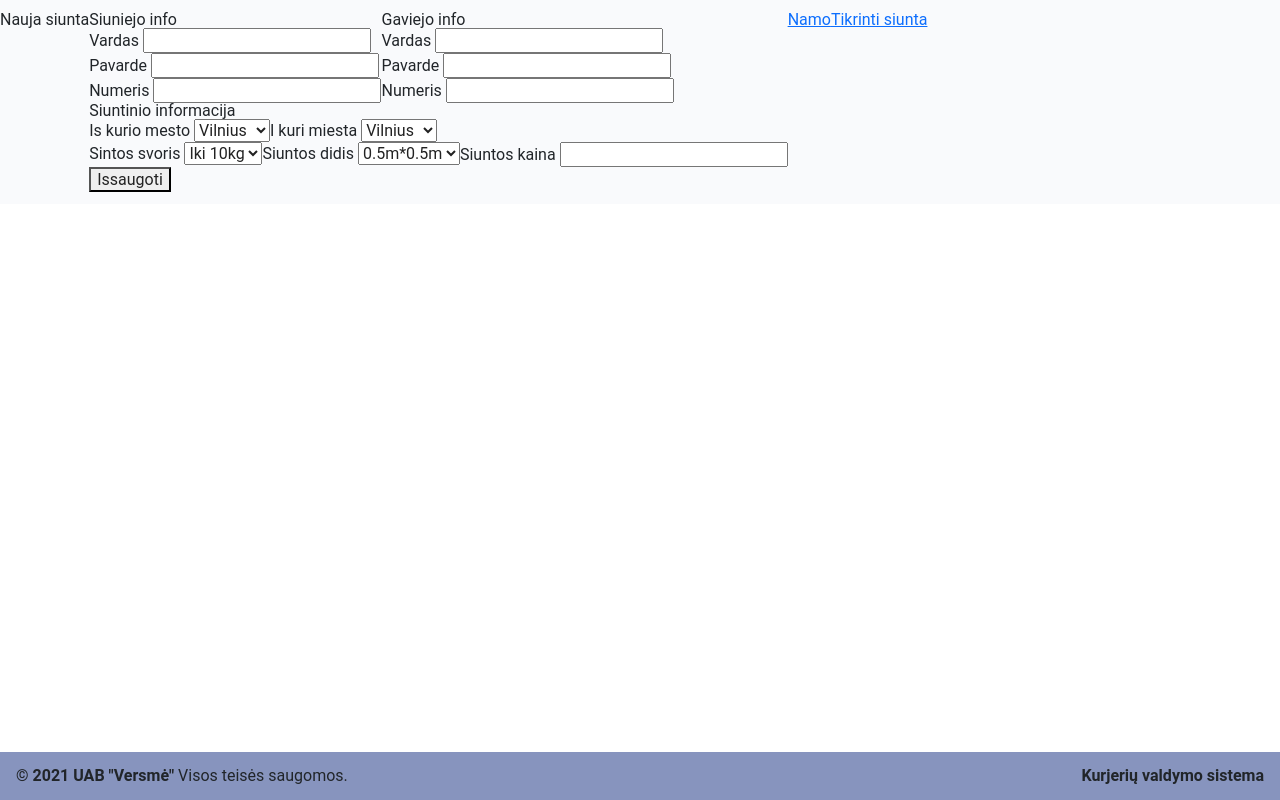
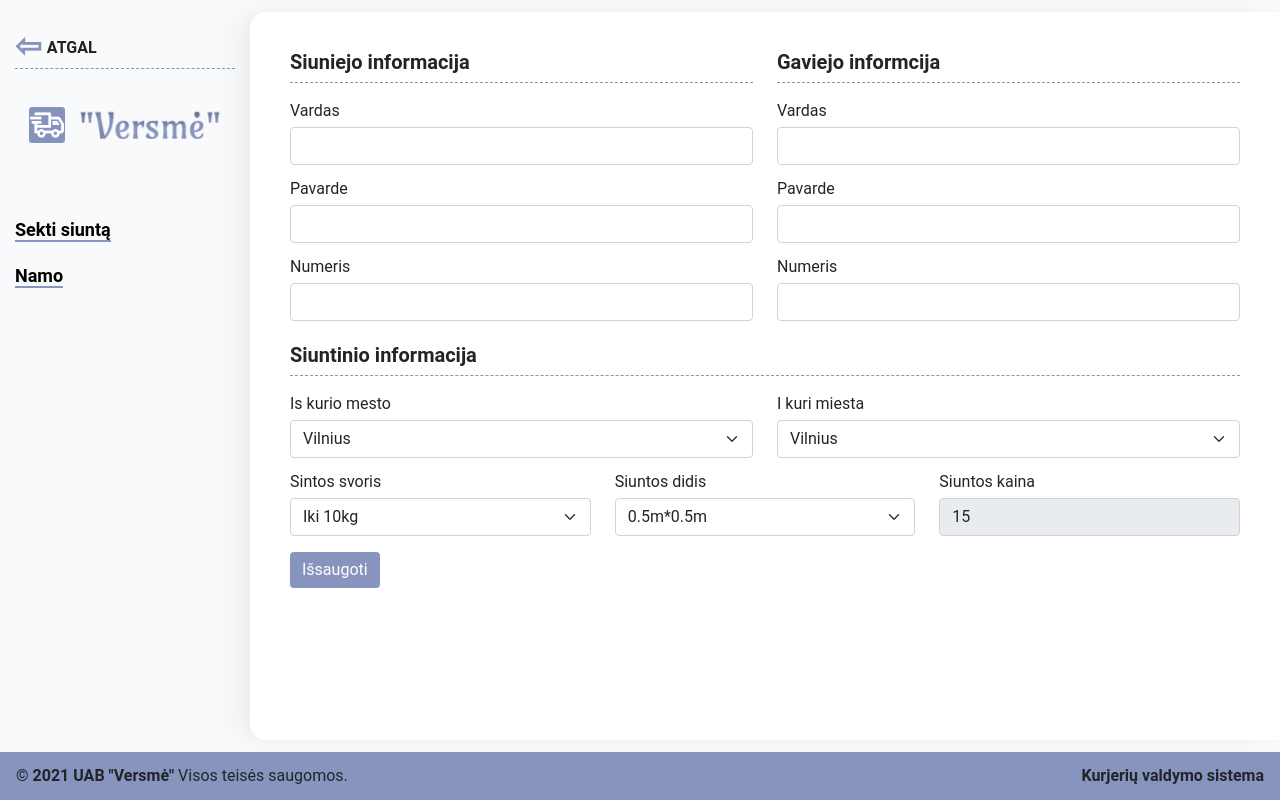
Before and after one commit to Andrej-Polujanskij/Courier-system, a PHP site: page /new_parcel.php in a window 1280 px wide. Run offline with PHP 8.4, Linux system fonts and the light colour scheme.

Commit message:
new parcel design

```diff
--- a/assets/css/main.css
+++ b/assets/css/main.css
@@ -15,11 +15,35 @@ main {
 }
 
 .back_btn {
-    height: 48px;
+    height: 60px;
+    display: flex;
+    align-items: flex-start;
+    justify-content: flex-start;
+    margin-bottom: 10px;
+    /* background-color: rgb(135, 148, 190); */
+}
+
+.back_btn button{
     display: flex;
     align-items: center;
-    justify-content: flex-startß;
-    /* background-color: rgb(135, 148, 190); */
+    border: none;
+    background: transparent;
+    font-weight: bold;
+    padding: 0;
+    width: 100%;
+    border-bottom: 1px dashed rgb(135, 148, 190);
+}
+
+.back_btn button span{
+    font-size: 32px;
+    margin-right: 5px;
+    color: #8794be;
+    margin-bottom: 3px;
+    transition: ease 0.3s;
+}
+
+.back_btn button:hover span{
+    margin-right: 15px;
 }
 
 .aside {
@@ -30,7 +54,7 @@ main {
 
 .dashboard {
     background-color: white;
-    padding: 15px;
+    padding: 40px;
     max-height: calc(100vh - 72px);
     min-height: calc(100vh - 72px);
     width: 100%;
@@ -48,7 +72,7 @@ nav ul.menu {
 }
 
 nav ul.menu li {
-    margin: 20px 0;
+    margin: 28px 0;
 }
 
 nav ul.menu li a {
@@ -57,12 +81,13 @@ nav ul.menu li a {
     color: black;
     font-weight: 600;
     border-bottom: 2px solid #8794be;
-    transition: ease 0.2s;
+    transition: ease 0.3s;
 }
 
 nav ul.menu li a:hover{
-    border-bottom: none;
+    /* border-bottom: none; */
     color: #8794be;
+    margin-left: 20px;
 }
 
 
@@ -131,6 +156,7 @@ footer {
 .logo {
     align-items: center;
     justify-content: space-evenly;
+    padding-top: 10px;
 }
 
 .logo-img {
@@ -141,19 +167,72 @@ footer {
     max-width: 200px;
 }
 
+.dashboard-title{
+    display: flex;
+    flex-direction: column;
+    justify-content: center;
+    height: 100%;
+}
+
 .dashboard-title h1{
-  font-size: 44px;
+  font-size: 66px;
   line-height: 1;
   font-weight: 600;
-  margin-bottom: 10px;
+  margin-bottom: 12px;
+  margin-left: 10%;
 }
 
 .dashboard-title h3 {
-  font-size: 20px;
+  font-size: 28px;
   line-height: 1;
   font-weight: 600;
   margin-bottom: 16px;
+  margin-left: 10%;
+}
+.dashboard-title p{
+    margin-left: 20%;
+    margin-bottom: 20px;
+    font-size: 22px;
+    color: #8794be;
 }
 .dashboard-main-img{
-  max-width: 200px;
+    margin-top: 120px;
+  max-width: 250px;
+  margin-left: 20%;
 }
+
+.dashboard-user-title{
+    display: flex;
+    flex-direction: column;
+    height: 100%;
+    justify-content: space-evenly;
+}
+
+.dashboard-user-title h1{
+    font-size: 28px;
+}
+.dashboard-user-title ul{
+    margin-top: 20px;
+}
+.dashboard-user-title ul li {
+font-size: 18px;
+margin: 12px 0;
+}
+
+.new_parcel-title{
+    font-size: 20px;
+    font-weight: 700;
+    padding-bottom: 10px;
+    margin-bottom: 20px;
+    border-bottom: 1px dashed rgb(135, 148, 190);
+}
+
+.btn-main{
+    color: white;
+    border: #8794be;
+    background-color: #8794be;
+}
+button.btn-main:hover {
+    /* opacity: 0.8; */
+    background-color: #bac2d9;
+}
--- a/assets/js/main.js
+++ b/assets/js/main.js
@@ -1,11 +1,22 @@
 console.log('veikia');
 
-$(document).ready(function() {
-  $('#new_parcel').submit(function(e) {
-    e.preventDefault()
+
+
+$(document).ready(function () {
+  var forms = document.querySelectorAll('.needs-validation')
+
+  Array.prototype.slice.call(forms)
+    .forEach(function (form) {
+      form.addEventListener('submit', function (event) {
+        if (!form.checkValidity()) {
+          event.preventDefault()
+          event.stopPropagation()
+          console.log('blogai')
+        } else {
+          event.preventDefault()
+          console.log('cia toliau');
 
           let formData = new FormData(this);
-
           $.ajax({
             url: 'function.php?action=save_new_parcel',
             data: formData,
@@ -14,16 +25,42 @@ $(document).ready(function() {
             processData: false,
             method: 'POST',
             type: 'POST',
-      success: function(resp) {
+            success: function (resp) {
               alert('Data successfully saved', "success");
-        setTimeout(function() {
+              setTimeout(function () {
                 location.href = `complete.php?parcel_id=${resp}`
               }, 1000)
             }
           })
+        }
+        form.classList.add('was-validated')
+      }, false)
     })
 
-  $('#parcel_search_btn').click(function() {
+
+  // $('#new_parcel').submit(function (event) {
+  //   event.preventDefault()
+  //   console.log('cia toliau');
+
+  //   let formData = new FormData(this);
+  //   $.ajax({
+  //     url: 'function.php?action=save_new_parcel',
+  //     data: formData,
+  //     cache: false,
+  //     contentType: false,
+  //     processData: false,
+  //     method: 'POST',
+  //     type: 'POST',
+  //     success: function (resp) {
+  //       alert('Data successfully saved', "success");
+  //       setTimeout(function () {
+  //         location.href = `complete.php?parcel_id=${resp}`
+  //       }, 1000)
+  //     }
+  //   })
+  // })
+
+  $('#parcel_search_btn').click(function () {
     $('.bad-request').fadeOut(10)
     $('.good-request').fadeOut(10)
     let tracking_num = $('#parcel_search').val()
@@ -32,7 +69,7 @@ $(document).ready(function() {
         url: 'function.php?action=get_parcel_heistory',
         data: { parcel_search: tracking_num },
         method: 'POST',
-        success: function(resp) {
+        success: function (resp) {
           if (resp == 2) {
             $('.bad-request').fadeIn(300)
           } else {
@@ -49,17 +86,17 @@ $(document).ready(function() {
     }
   })
 
-  $('.delete_parcel_btn').click(function() {
+  $('.delete_parcel_btn').click(function () {
     let post_id = $(this).attr('data-id')
 
     $.ajax({
       url: 'function.php?action=delete_parcel',
       data: { id: post_id },
       method: 'POST',
-      success: function(resp) {
+      success: function (resp) {
         if (resp == 1) {
           alert("Data successfully deleted")
-          setTimeout(function() {
+          setTimeout(function () {
             location.reload()
           }, 1000)
 
@@ -68,7 +105,7 @@ $(document).ready(function() {
     })
   })
 
-  $('.view_parcel_btn').click(function() {
+  $('.view_parcel_btn').click(function () {
     let post_id = $(this).attr('data-id')
     let full_info_table
     $('.full_info_table').fadeOut(30)
@@ -78,7 +115,7 @@ $(document).ready(function() {
       url: 'function.php?action=view_parcel',
       data: { id: post_id },
       method: 'POST',
-      success: function(resp) {
+      success: function (resp) {
         resp = JSON.parse(resp)
         console.log(resp);
         full_info_table = `
@@ -124,7 +161,7 @@ $(document).ready(function() {
 
   })
 
-  $('#new_worker').submit(function(e) {
+  $('#new_worker').submit(function (e) {
     e.preventDefault()
 
     let formData = new FormData(this);
@@ -137,27 +174,27 @@ $(document).ready(function() {
       processData: false,
       method: 'POST',
       type: 'POST',
-      success: function(resp) {
+      success: function (resp) {
         console.log(resp);
         alert('Data successfully saved', "success");
-        setTimeout(function() {
+        setTimeout(function () {
           location.reload(true)
         }, 1000)
       }
     })
   })
 
-  $('.delete_worker_btn').click(function() {
+  $('.delete_worker_btn').click(function () {
     let post_id = $(this).attr('data-id')
 
     $.ajax({
       url: 'function.php?action=delete_worker',
       data: { id: post_id },
       method: 'POST',
-      success: function(resp) {
+      success: function (resp) {
         if (resp == 1) {
           alert("Data successfully deleted")
-          setTimeout(function() {
+          setTimeout(function () {
             location.reload(true)
           }, 1000)
 
@@ -166,16 +203,16 @@ $(document).ready(function() {
     })
   })
 
-  $('.add_courier').click(function() {
+  $('.add_courier').click(function () {
     console.log('nuuu');
     $(this).hide()
     $(this).next().fadeIn(200)
   })
 
 
-  $('.set_parcel_worker').click(function() {
+  $('.set_parcel_worker').click(function () {
     let post_id_but = $(this).attr('data-id')
-    $(`#parcel_worker_id--${post_id_but}`).submit(function(e) {
+    $(`#parcel_worker_id--${post_id_but}`).submit(function (e) {
       e.preventDefault()
       console.log('esi?');
       let post_id = $(this).attr('data-id')
@@ -191,10 +228,10 @@ $(document).ready(function() {
         processData: false,
         method: 'POST',
         type: 'POST',
-        success: function(resp) {
+        success: function (resp) {
           if (resp == 1) {
             alert("Kurjeris pridetas")
-            setTimeout(function() {
+            setTimeout(function () {
               location.reload(true)
             }, 1000)
           }
@@ -203,7 +240,7 @@ $(document).ready(function() {
     })
   })
 
-  $('.view_worker_parcels').click(function() {
+  $('.view_worker_parcels').click(function () {
     let post_id = $(this).attr('data-id')
     let full_info_table
     $('.full_info_table').fadeOut(30)
@@ -213,7 +250,7 @@ $(document).ready(function() {
       url: 'function.php?action=view_worker_parcels',
       data: { id: post_id },
       method: 'POST',
-      success: function(resp) {
+      success: function (resp) {
         resp = JSON.parse(resp)
         // console.log(resp[0]);
         for (let i = 0; i < resp.length; i++) {
@@ -276,26 +313,26 @@ $(document).ready(function() {
         }
         $('.full_info_table').fadeIn(400)
 
-        $('.add_courier').click(function() {
+        $('.add_courier').click(function () {
           console.log('nuuu');
           $(this).hide()
           $(this).next().fadeIn(200)
         })
 
-        $('.set_parcel_status').click(function(e) {
+        $('.set_parcel_status').click(function (e) {
           e.preventDefault()
           let post_id = $(this).attr('data-id')
           let new_status = $('#new_status').val()
 
           $.ajax({
             url: 'function.php?action=change_parcel_status',
-            data: {id: post_id, status: new_status},
+            data: { id: post_id, status: new_status },
             method: 'POST',
-            success: function(resp) {
+            success: function (resp) {
               console.log(resp)
               if (resp == 1) {
                 alert("Status successfully updated")
-                setTimeout(function() {
+                setTimeout(function () {
                   location.reload()
                 }, 1000)
 
@@ -310,9 +347,39 @@ $(document).ready(function() {
   })
 
 
-  $('.back_btn').click(function(){
+  $('.back_btn').click(function () {
     window.history.back();
   })
 
+  $('.form-select').change(function () {
+    $('#price').val(
+
+      5 +
+      (parseInt($('.form-select-weight').val()) *
+      5) +
+      (parseInt($('.form-select-size').val()) *
+      5 )
+    )
+  })
+
+  if($('#new_parcel').length != 0) {
+
+    if($('.new_parcel_id').val() == '') {
+      function setValues() {
+        $('#price').val(
+          5 +
+          (parseInt($('.form-select-weight').val()) *
+          5) +
+          (parseInt($('.form-select-size').val()) *
+          5 )
+        )
+      }
+
+      setValues()
+    }
+
+  }
+
+
 
 })
--- a/includes/back_btn.php
+++ b/includes/back_btn.php
@@ -3,7 +3,8 @@
   if (!strpos($home_page, 'index.php')) {
   ?>
     <button type="button" class="">
-      ATGAL
+    <span>&#8678; </span>
+     ATGAL
     </button>
   <?php
   }
--- a/new_parcel.php
+++ b/new_parcel.php
@@ -1,11 +1,11 @@
 <?php
 
-if(isset($_GET['id']) && $_GET['id'] != '') {
+if (isset($_GET['id']) && $_GET['id'] != '') {
   include 'db_connect.php';
   $id = $_GET['id'];
 
   $qry = $conn->query("SELECT * FROM parcels where id = '$id'");
-  $parcel = $qry ->fetch_assoc();
+  $parcel = $qry->fetch_assoc();
   // print_r(explode(" ", $parcel['sender_name']));
 
   $sender_name = explode(" ", $parcel['sender_name']);
@@ -18,60 +18,76 @@ if(isset($_GET['id']) && $_GET['id'] != '') {
   $size_id = $parcel['size_id'];
   $price = $parcel['price'];
 
-  // , sender_name, sender_contact, recipient_name, recipient_contact, from_city_id, to_city_id, weigth_id, size_id, price, status;
 }
 
-echo isset($id) ? $id : ''
 ?>
 <?php
 include 'includes/header.php';
 ?>
 
-Nauja siunta
+<div class="aside">
+  <?php
+  include 'includes/back_btn.php'
+  ?>
+
+  <nav>
+    <ul class="menu">
+      <li>
+        <a href="./track.php">Sekti siuntą</a>
+      </li>
+      <li>
+        <a href="./index.php">Namo</a>
+      </li>
+    </ul>
+  </nav>
+</div>
+
+<div class="dashboard">
 <div class="">
-  <form id="new_parcel">
-  <input type="hidden" name="id" value="<?php echo isset($id) ? $id : '' ?>">
-    <div class="flex">
-      <div class="">
-        <div class="">Siuniejo info</div>
-        <div class="">
-          <label for="name">Vardas</label>
-          <input type="text" id="name" name="sender_first_name" value="<?php echo isset($sender_name[0]) ? $sender_name[0] : '' ?>">
+  <form id="new_parcel" class="needs-validation" novalidate>
+    <input type="hidden" class="new_parcel_id" name="id" value="<?php echo isset($id) ? $id : '' ?>">
+    <div class="flex row">
+      <div class="col">
+        <div class="new_parcel-title">Siuniejo informacija</div>
+        <div class="mt-3">
+          <label class="form-label" for="name">Vardas</label>
+          <input class="form-control" type="text" id="name" name="sender_first_name" value="<?php echo isset($sender_name[0]) ? $sender_name[0] : '' ?>" required>
         </div>
-        <div class="">
-          <label for="last_name">Pavarde</label>
-          <input type="text" id="last_name" name="sender_last_name" value="<?php echo isset($sender_name[1]) ? $sender_name[1] : '' ?>">
+        <div class="mt-3">
+          <label class="form-label" for="last_name">Pavarde</label>
+          <input class="form-control" type="text" id="last_name" name="sender_last_name" value="<?php echo isset($sender_name[1]) ? $sender_name[1] : '' ?>" required>
         </div>
-        <div class="">
-          <label for="tel_number">Numeris</label>
-          <input type="text" id="tel_number" name="sender_tel_number" value="<?php echo isset($sender_contact) ? $sender_contact : '' ?>">
+        <div class="mt-3">
+          <label class="form-label" for="tel_number">Numeris</label>
+          <input class="form-control" type="text" id="tel_number" name="sender_tel_number" value="<?php echo isset($sender_contact) ? $sender_contact : '' ?>" required>
         </div>
       </div>
-      <div class="">
-        <div class="">Gaviejo info</div>
-        <div class="">
-          <label for="name">Vardas</label>
-          <input type="text" id="name" name="recipient_first_name" value="<?php echo isset($recipient_name[0]) ? $recipient_name[0] : '' ?>">
+
+      <div class="col">
+        <div class="new_parcel-title">Gaviejo informcija</div>
+        <div class="mt-3">
+          <label class="form-label" for="name">Vardas</label>
+          <input class="form-control" type="text" id="name" name="recipient_first_name" value="<?php echo isset($recipient_name[0]) ? $recipient_name[0] : '' ?>" required>
         </div>
-        <div class="">
-          <label for="last_name">Pavarde</label>
-          <input type="text" id="last_name" name="recipient_last_name" value="<?php echo isset($recipient_name[1]) ? $recipient_name[1] : '' ?>">
+        <div class="mt-3">
+          <label class="form-label" for="last_name">Pavarde</label>
+          <input class="form-control" type="text" id="last_name" name="recipient_last_name" value="<?php echo isset($recipient_name[1]) ? $recipient_name[1] : '' ?>" required>
         </div>
-        <div class="">
-          <label for="tel_number">Numeris</label>
-          <input type="text" id="tel_number" name="recipient_tel_number" value="<?php echo isset($recipient_contact) ? $recipient_contact : '' ?>">
+        <div class="mt-3">
+          <label class="form-label" for="tel_number">Numeris</label>
+          <input class="form-control" type="text" id="tel_number" name="recipient_tel_number" value="<?php echo isset($recipient_contact) ? $recipient_contact : '' ?>" required>
         </div>
       </div>
     </div>
 
-    <div class="">
-      <div class="">Siuntinio informacija</div>
-      <div class="flex">
-        <div class="">
-          <label for="from_city">Is kurio mesto</label>
-          <select name="from_city" id="">
+    <div class="mt-4">
+      <div class="new_parcel-title">Siuntinio informacija</div>
+      <div class=" row mt-3">
+        <div class="col">
+          <label class="form-label" for="from_city">Is kurio mesto</label>
+          <select class="form-select" name="from_city" id="" required>
             <?php
-              if(isset($from_city_id)){
+            if (isset($from_city_id)) {
             ?>
               <option hidden disabled selected value="<?php echo $from_city_id ?>"><?php echo $from_city_id ?></option>
             <?php
@@ -83,11 +99,11 @@ Nauja siunta
           </select>
         </div>
 
-        <div class="">
-          <label for="to_city">I kuri miesta</label>
-          <select name="to_city" id="">
+        <div class="col">
+          <label class="form-label" for="to_city">I kuri miesta</label>
+          <select class="form-select" name="to_city" id="" required>
             <?php
-              if(isset($to_city_id)){
+            if (isset($to_city_id)) {
             ?>
               <option hidden disabled selected value="<?php echo $to_city_id ?>"><?php echo $to_city_id ?></option>
             <?php
@@ -100,12 +116,12 @@ Nauja siunta
         </div>
       </div>
 
-      <div class="flex">
-        <div class="">
-          <label for="to_city">Sintos svoris</label>
-          <select name="weight" id="">
+      <div class=" row mt-3">
+        <div class="col">
+          <label class="form-label" for="to_city">Sintos svoris</label>
+          <select class="form-select form-select-weight" name="weight" id="" required>
             <?php
-              if(isset($weigth_id)){
+            if (isset($weigth_id)) {
             ?>
               <option hidden disabled selected value="<?php echo $weigth_id ?>"><?php echo $weigth_id ?></option>
             <?php
@@ -117,11 +133,11 @@ Nauja siunta
           </select>
         </div>
 
-        <div class="">
-          <label for="to_city">Siuntos didis</label>
-          <select name="size" id="">
+        <div class="col">
+          <label class="form-label" for="to_city">Siuntos didis</label>
+          <select class="form-select form-select-size" name="size" id="" required>
             <?php
-              if(isset($size_id)){
+            if (isset($size_id)) {
             ?>
               <option hidden disabled selected value="<?php echo $size_id ?>"><?php echo $size_id ?></option>
             <?php
@@ -133,26 +149,23 @@ Nauja siunta
           </select>
         </div>
 
-        <div class="">
-          <label for="price">Siuntos kaina</label>
-          <input type="text" name="price" id="price" value="<?php echo isset($price) ? $price : '' ?>">
+        <div class="col">
+          <label class="form-label" for="price">Siuntos kaina</label>
+          <input readonly class="form-control" type="text" name="price" id="price" value="<?php echo isset($price) ? $price : '' ?>">
         </div>
 
       </div>
     </div>
 
-    <div class="">
-      <button type="submit">Issaugoti</button>
+    <div class="mt-3">
+      <button class="btn btn-main" type="submit">Išsaugoti</button>
     </div>
 
   </form>
 </div>
 
+</div>
 
-<div class="flex">
-    <a href="./index.php">Namo</a>
-    <a href="./track.php">Tikrinti siunta</a>
-  </div>
 <?php
 include 'includes/footer.php'
 ?>
```
Also changed, not shown: index.php (+3 -5 lines), user.php (+27 -8 lines), 1 other file. Lines whose indentation alone changed are shown as unchanged.
